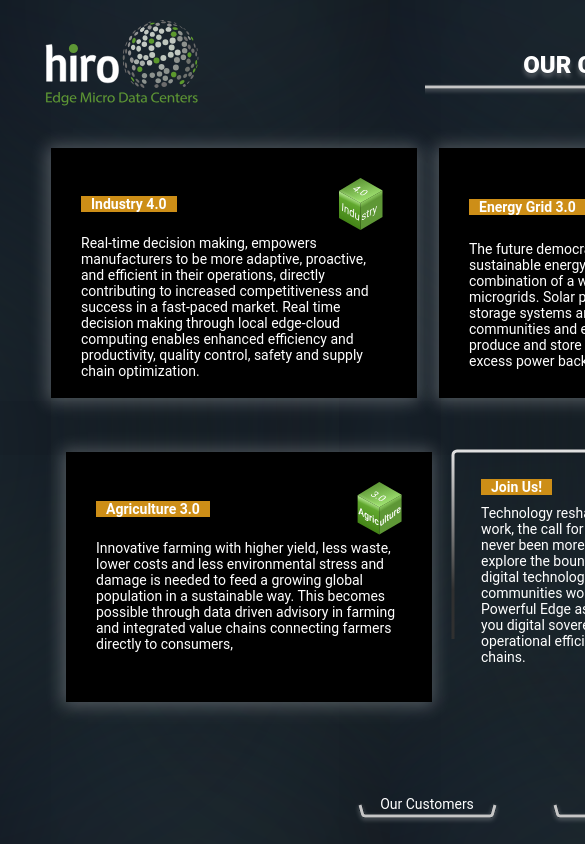
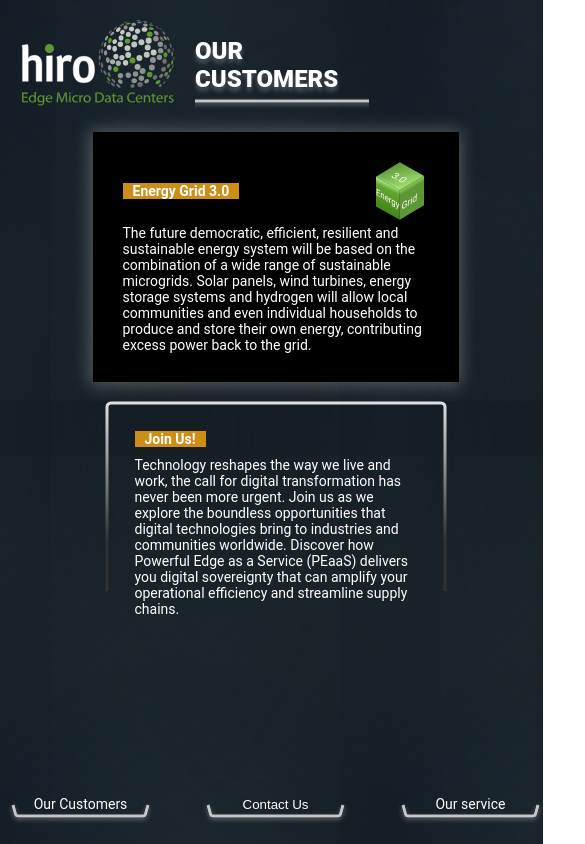
Before and after one commit to HIRO-MicroDataCenters-BV/hiro-website, a Vue app: page / in a window 390 px wide. Shown: the top 844 px of the page, 585 px wide, since content can reach past the window. Built offline with nearby package versions, Linux system fonts and the light colour scheme.

Commit message:
breakpoints for home

```diff
--- a/src/assets/base.css
+++ b/src/assets/base.css
@@ -43,7 +43,7 @@ body {
   text-rendering: optimizeLegibility;
   -webkit-font-smoothing: antialiased;
   -moz-osx-font-smoothing: grayscale;
-  padding: 0 2rem;
+  padding: 0 0.5rem;
 
   /*
   @media (--breakpoint-tablet) {
@@ -53,5 +53,6 @@ body {
 
   @media (--breakpoint-desktop) {
     background: url('backgrounds/background.svg');
+    padding: 0 2rem;
   }
 }
--- a/src/assets/breakpoints.css
+++ b/src/assets/breakpoints.css
@@ -3,5 +3,6 @@
   --breakpoint-desktop: 1025px;
 }
 
-@custom-media --breakpoint-tablet only screen and (min-width: 768px);
+@custom-media --breakpoint-tablet only screen and (min-width: 481px);
+@custom-media --breakpoint-tablet-large only screen and (min-width: 769px);
 @custom-media --breakpoint-desktop only screen and (min-width: 1025px);
--- a/src/router/index.ts
+++ b/src/router/index.ts
@@ -1,5 +1,5 @@
 import { createRouter, createWebHistory } from 'vue-router';
-import HomeView from '../views/HomeView.vue';
+import HomeView from '../views/home-view/HomeView.vue';
 
 const router = createRouter({
   history: createWebHistory(import.meta.env.BASE_URL),
--- /dev/null
+++ b/src/views/home-view/HomeView.vue
@@ -0,0 +1,13 @@
+<script setup lang="ts">
+import HomeViewMobile from './HomeViewMobile.vue';
+import HomeViewDesktop from './HomeViewDesktop.vue';
+</script>
+
+<template>
+  <main>
+    <HomeViewMobile />
+    <HomeViewDesktop />
+  </main>
+</template>
+
+<style scoped></style>
--- a/src/views/HomeView.vue
+++ b/src/views/home-view/HomeViewDesktop.vue
@@ -7,7 +7,7 @@ const { industry, energyGrid, city, agriculture, health } = customerCards;
 </script>
 
 <template>
-  <main class="customers-view">
+  <div class="customers-view-desktop">
     <section class="customers-view__upper-section">
       <AppCardLink
         :label="industry.title"
@@ -41,25 +41,48 @@ const { industry, energyGrid, city, agriculture, health } = customerCards;
         :route="health.route"
       />
     </section>
-  </main>
+  </div>
 </template>
 
 <style scoped>
-.customers-view {
+.customers-view-desktop {
+  display: none;
+
+  @media (--breakpoint-tablet-large) {
     display: flex;
-  gap: 3rem;
+    flex-direction: row;
+    gap: 1rem;
     padding: 1rem;
+    align-items: center;
+    justify-content: center;
+  }
+
+  @media (--breakpoint-desktop) {
     flex-direction: column;
-  align-items: center;
+  }
 }
 
 .customers-view__upper-section {
+  @media (--breakpoint-tablet-large) {
     display: flex;
     gap: 1rem;
+    flex-direction: column;
+  }
+
+  @media (--breakpoint-desktop) {
+    flex-direction: row;
+  }
 }
 
 .customers-view__lower-section {
+  @media (--breakpoint-tablet-large) {
     display: flex;
     gap: 1rem;
+    flex-direction: column;
+  }
+
+  @media (--breakpoint-desktop) {
+    flex-direction: row;
+  }
 }
 </style>
--- /dev/null
+++ b/src/views/home-view/HomeViewMobile.vue
@@ -0,0 +1,33 @@
+<script setup lang="ts">
+import AppCardLink from '@/components/AppCardLink.vue';
+import { customerCards, joinUsCard } from '@/constants/home-page';
+import AppCard from '@/components/AppCard.vue';
+</script>
+
+<template>
+  <div class="home-view-mobile">
+    <AppCardLink
+      :label="customerCards.energyGrid.title"
+      :text="customerCards.energyGrid.description"
+      :route="customerCards.energyGrid.route"
+    />
+    <AppCard
+      :label="joinUsCard.title"
+      :text="joinUsCard.description"
+    />
+  </div>
+</template>
+
+<style scoped>
+.home-view-mobile {
+  display: flex;
+  align-items: center;
+  justify-content: center;
+  gap: 1rem;
+  flex-direction: column;
+
+  @media (--breakpoint-tablet-large) {
+    display: none;
+  }
+}
+</style>
--- /dev/null
+++ b/src/views/home-view/index.ts
@@ -0,0 +1,3 @@
+import HomeView from './HomeView.vue';
+
+export default HomeView;
```
Lines whose indentation alone changed are shown as unchanged.
